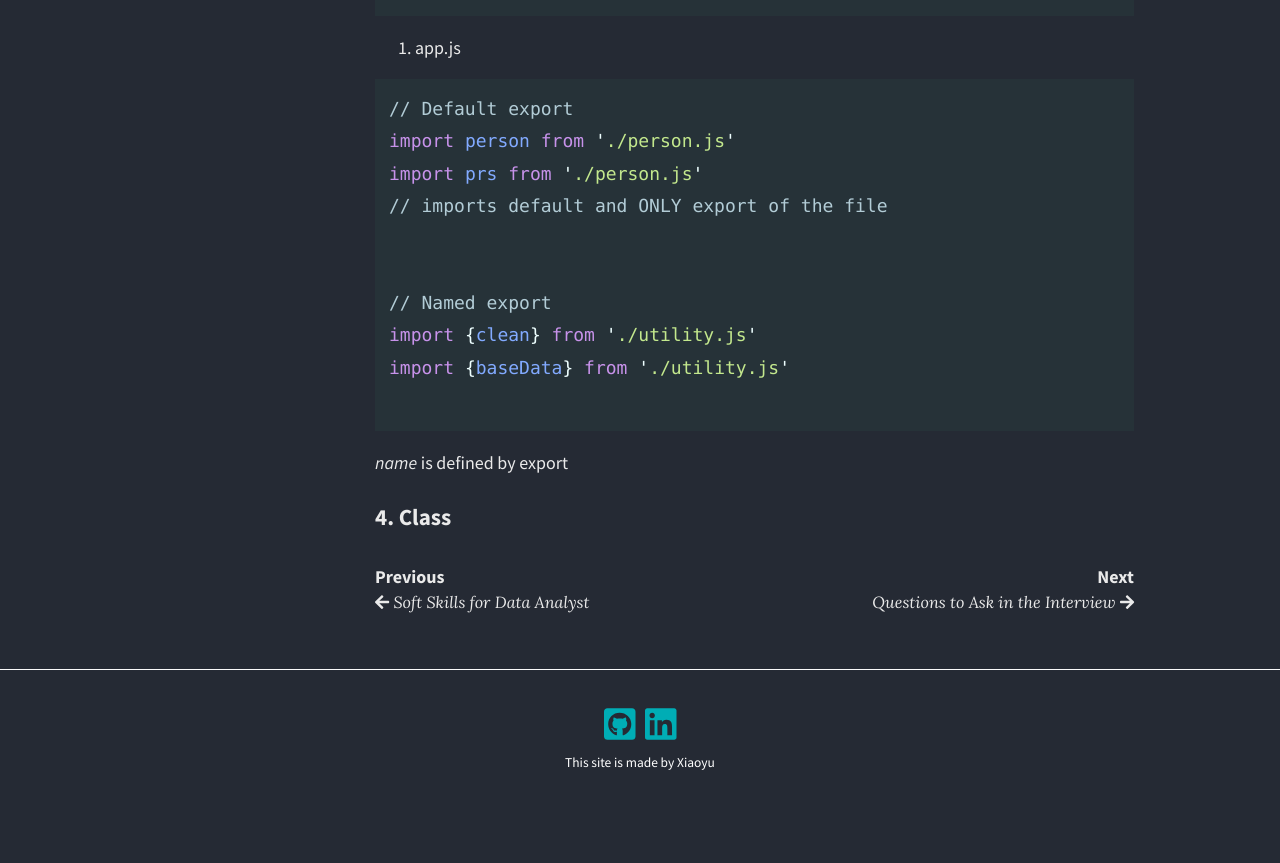
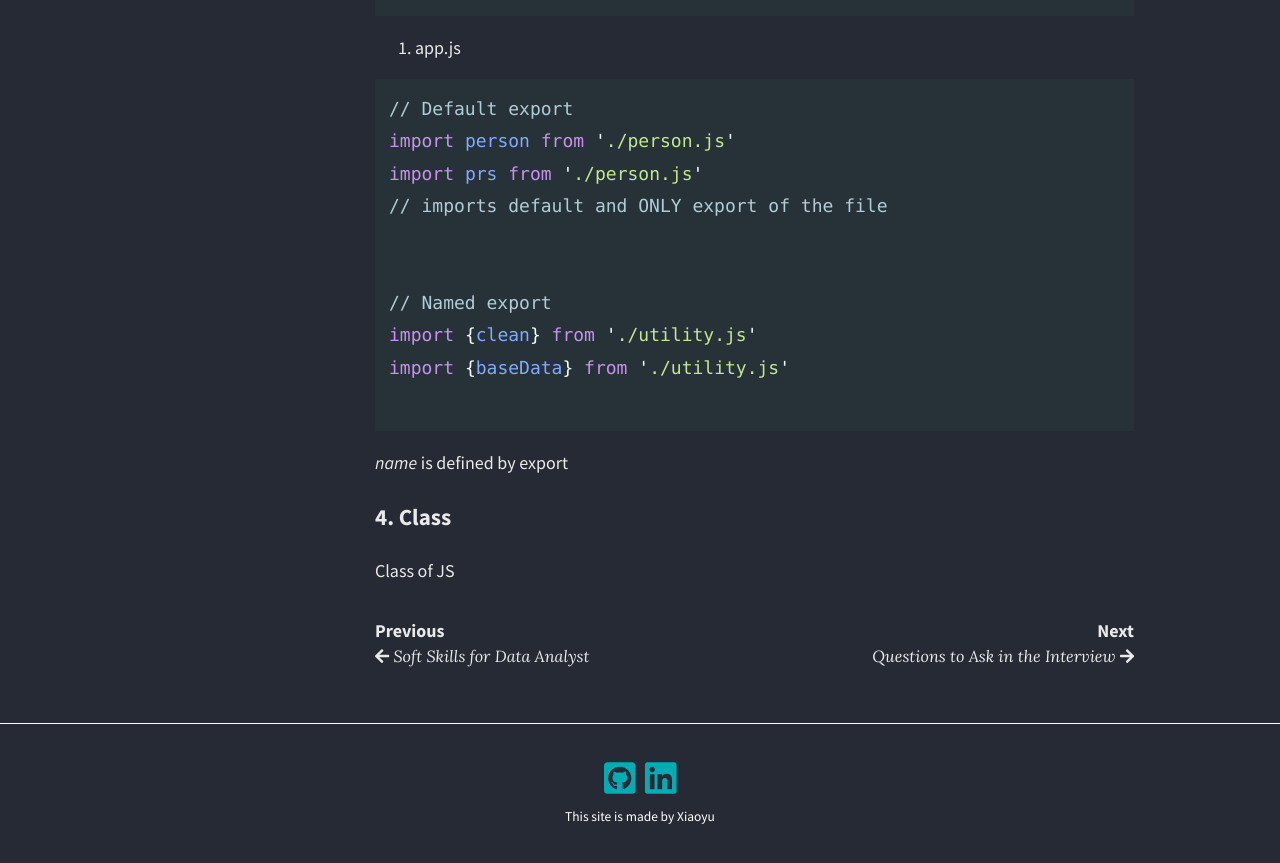
Before and after one commit to migapipo/personal-blog, a Jekyll site: the page built from _posts/2020-01-09-React Learning.md, in a window 1280 px wide and 900 px high, scrolled down 2630 px. Shown: the top 863 px of the window. Built offline with Jekyll 4.4.1, drawn with Linux system fonts in a browser that asks for light colours; nearby versions of some CDN libraries.

Commit message:
update React post

```diff
--- a/_posts/2020-01-09-React Learning.md
+++ b/_posts/2020-01-09-React Learning.md
@@ -103,3 +103,5 @@ import {baseData} from './utility.js'
 
 
 ### 4. Class
+
+Class of JS
```
